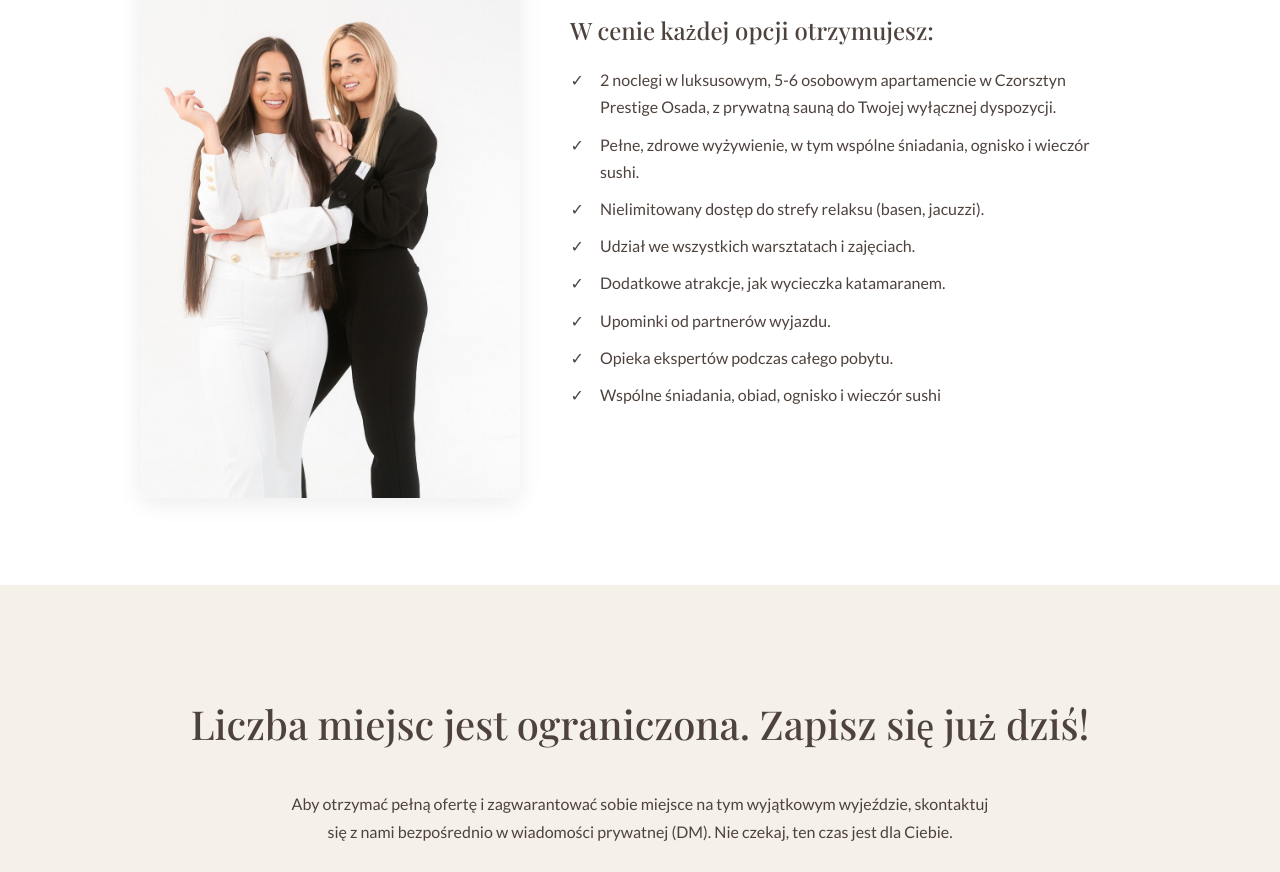
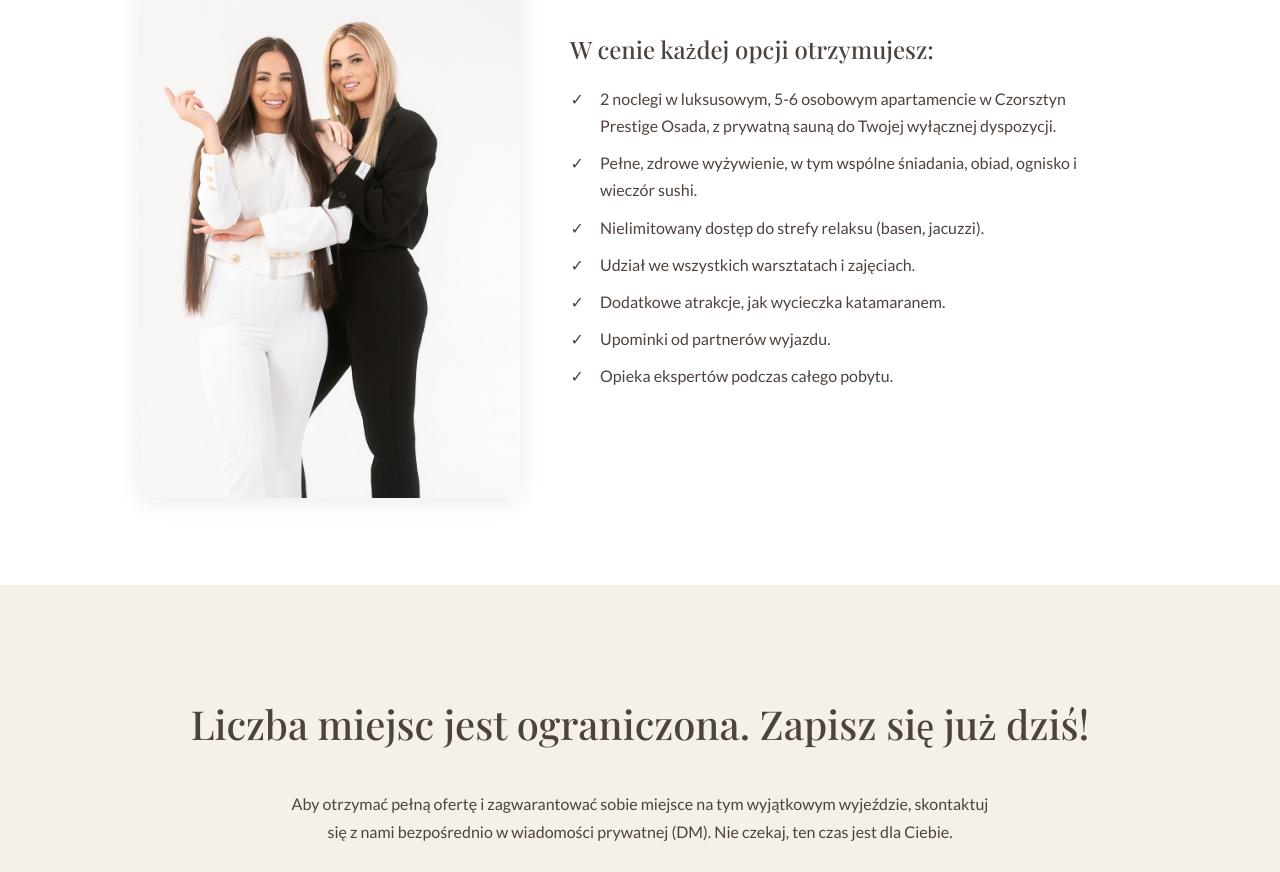
Before and after one commit to waslukasz/zmu, a plain HTML site: page index.html in a window 1280 px wide. Shown: the part 6760-7632 px from the top of the page. Drawn offline with nearby package versions, Linux system fonts and the light colour scheme.

Commit message:
Text correction

```diff
--- a/index.html
+++ b/index.html
@@ -357,8 +357,8 @@
                   dyspozycji.
                 </li>
                 <li>
-                  Pełne, zdrowe wyżywienie, w tym wspólne śniadania, ognisko i
-                  wieczór sushi.
+                  Pełne, zdrowe wyżywienie, w tym wspólne śniadania, obiad,
+                  ognisko i wieczór sushi.
                 </li>
                 <li>
                   Nielimitowany dostęp do strefy relaksu (basen, jacuzzi).
@@ -367,7 +367,6 @@
                 <li>Dodatkowe atrakcje, jak wycieczka katamaranem.</li>
                 <li>Upominki od partnerów wyjazdu.</li>
                 <li>Opieka ekspertów podczas całego pobytu.</li>
-                <li>Wspólne śniadania, obiad, ognisko i wieczór sushi</li>
               </ul>
             </div>
           </div>
```
